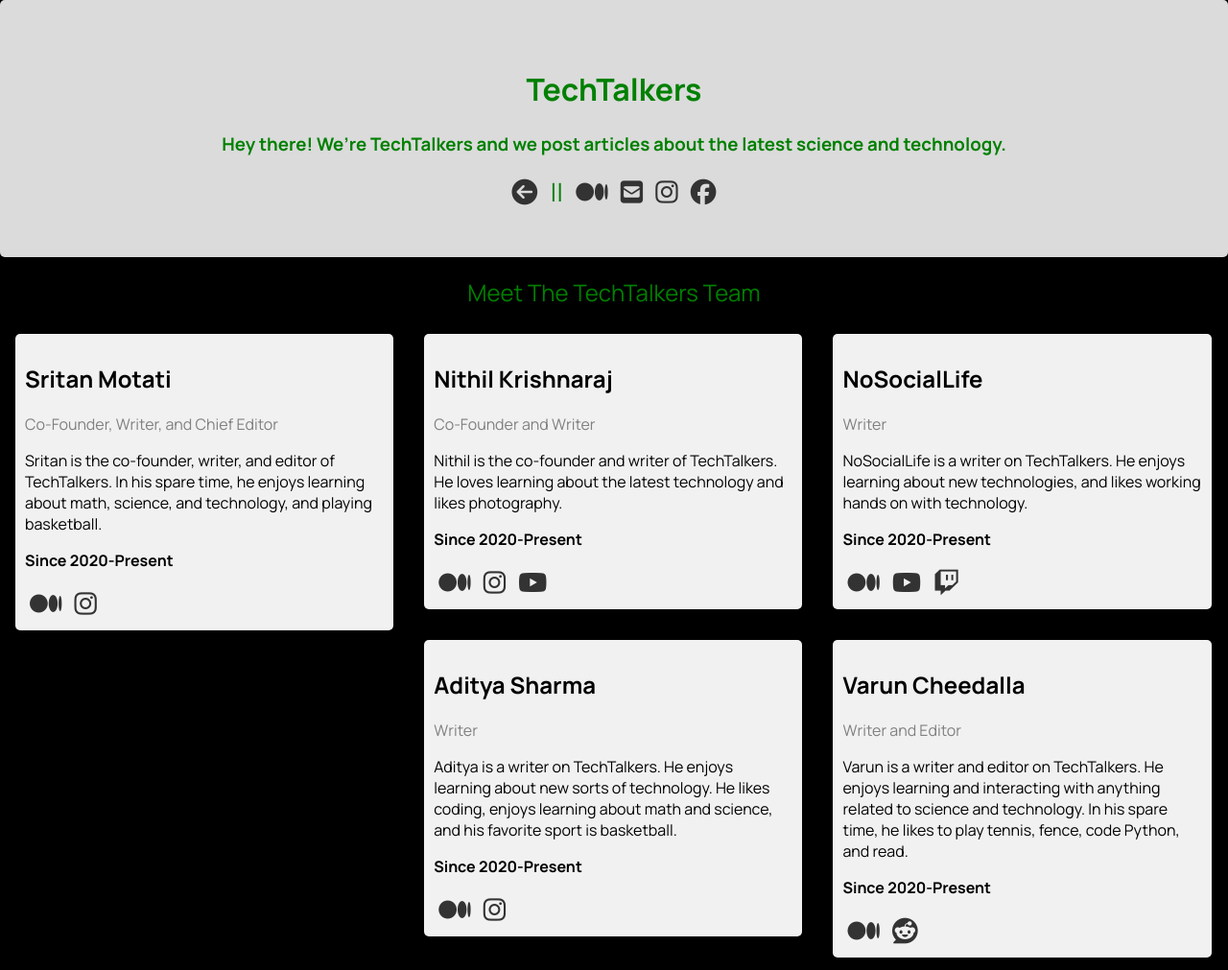
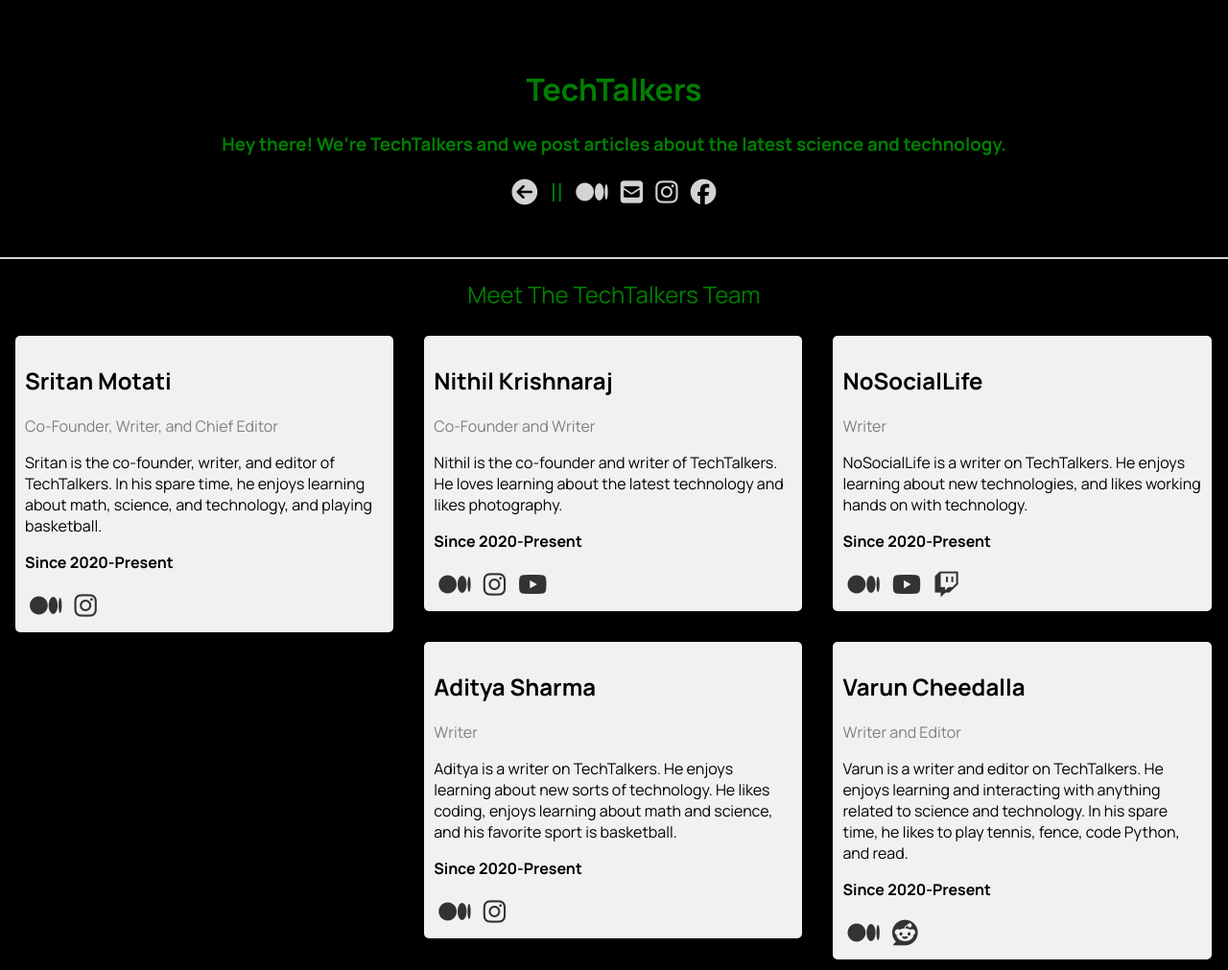
Before and after one commit to techtalkers/techtalkers.github.io, a website: page about/index.html in a window 1280 px wide. Shown: the top 1011 px of the page at 96% size. Drawn offline with Linux system fonts and the light colour scheme.

Commit message:
Update style.css

```diff
--- a/about/style.css
+++ b/about/style.css
@@ -41,14 +41,14 @@ html {
   text-align: center;
   color: green;
   font-family: Manrope;
-  background-color: #dbdbdb;
-  border-radius: 5px;
+  background-color: transparent;
+  border-bottom: 2px #d3d3d3 solid;
 }
 .about-section a {
   font-size: 20pt;
   cursor: pointer;
   padding: 5px;
-  color: #333;
+  color: #d3d3d3;
   transition: 0.2s;
 }
 .about-section a:hover {
```
